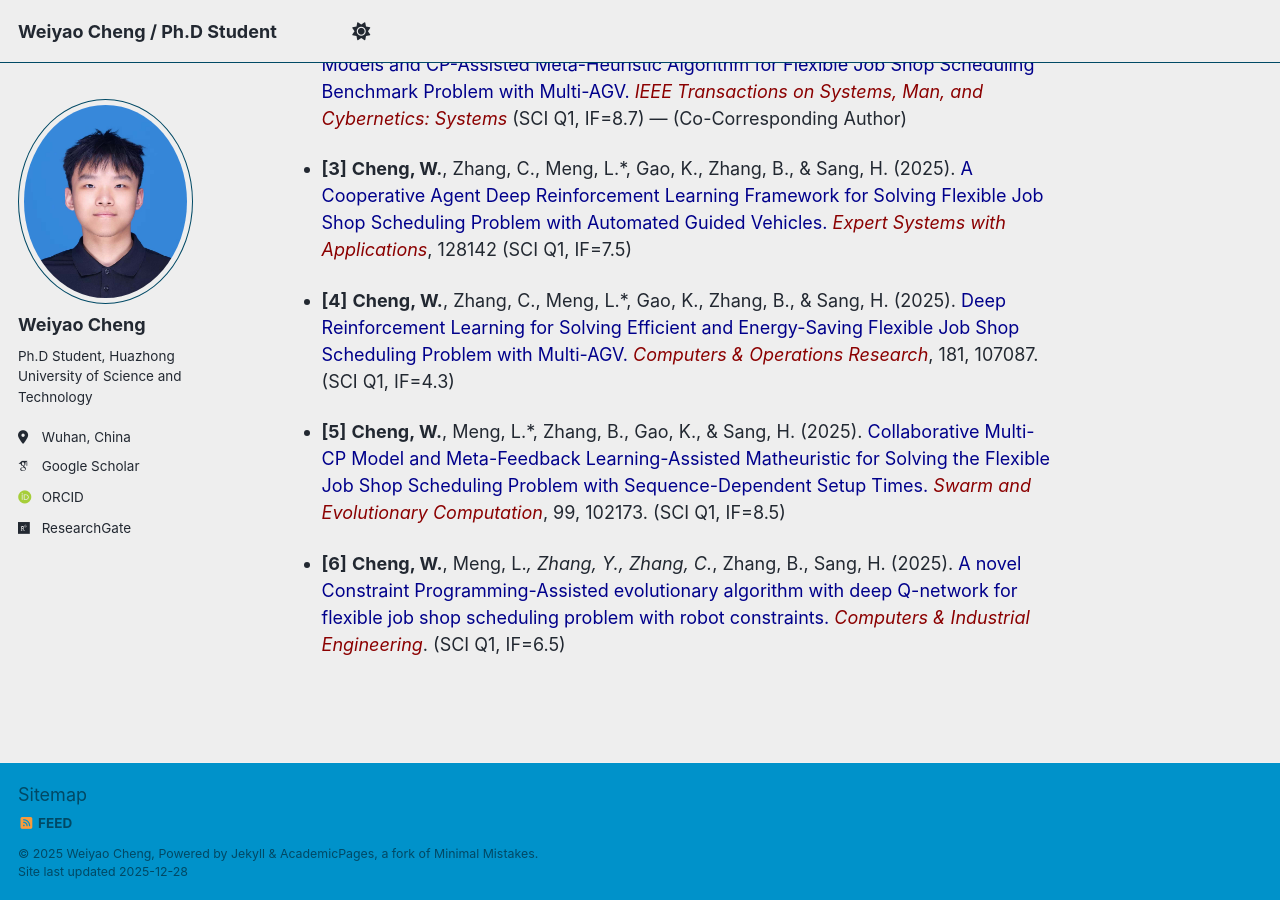
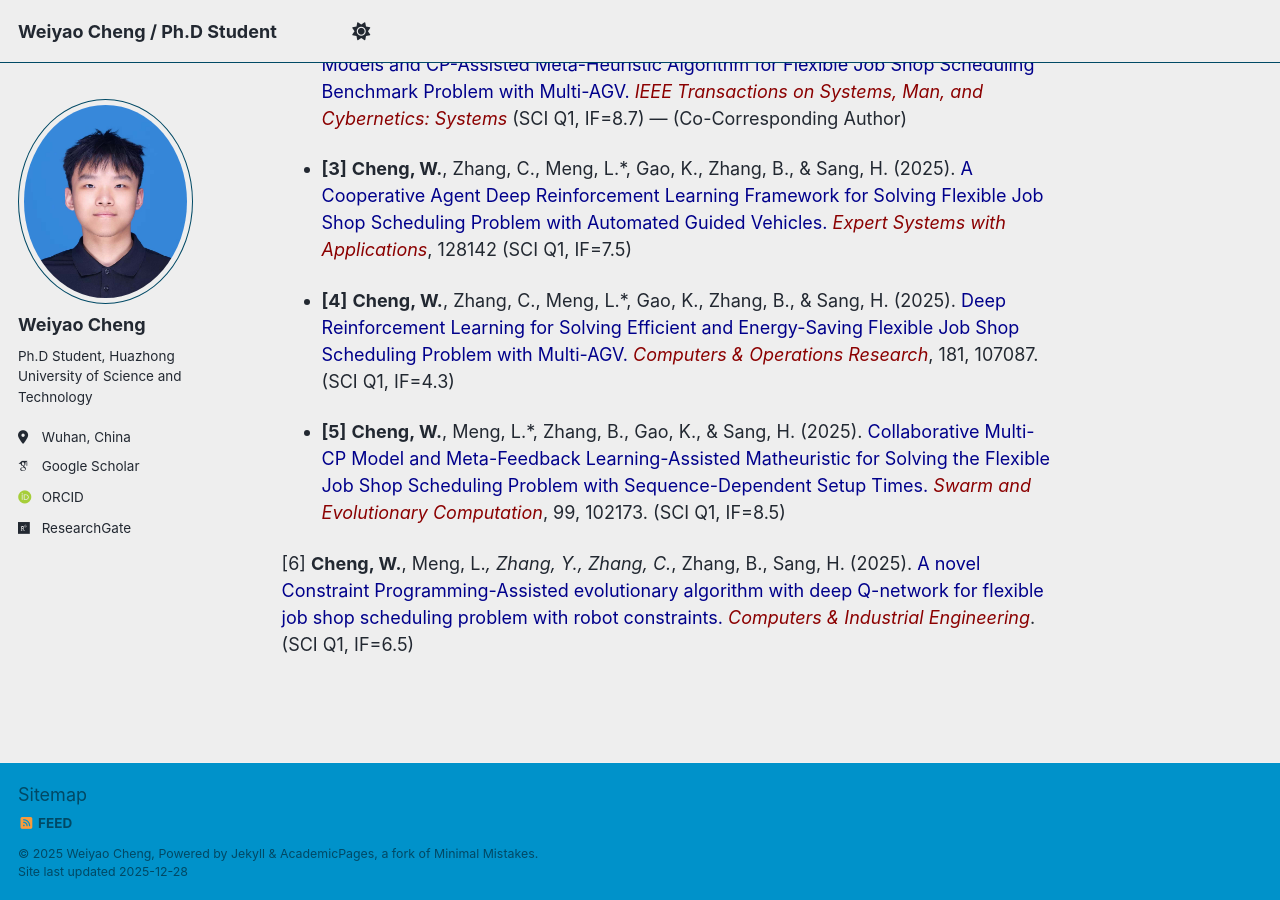
Before and after one commit to cwylcu080903/cwylcu080903.github.io, a Jekyll site: the page built from _pages/about.md, in a window 1280 px wide and 900 px high, scrolled down 746 px. Built offline with Jekyll 4.4.1, drawn with Linux system fonts in a browser that asks for light colours; some web fonts are replaced; a script bundle is joined from its source files by our own code; library files that are not in the unit come from our copies.

Commit message:
Update about.md

```diff
--- a/_pages/about.md
+++ b/_pages/about.md
@@ -27,4 +27,4 @@ Journal Publications
 
 - **[5]** **Cheng, W.**, Meng, L.*, Zhang, B., Gao, K., & Sang, H. (2025). <span style="color: #00008B;">Collaborative Multi-CP Model and Meta-Feedback Learning-Assisted Matheuristic for Solving the Flexible Job Shop Scheduling Problem with Sequence-Dependent Setup Times.</span> <i style="color: #8B0000;">Swarm and Evolutionary Computation</i>, 99, 102173. (SCI Q1, IF=8.5)
 
-- **[6]** **Cheng, W.**, Meng, L.*, Zhang, Y., Zhang, C.*, Zhang, B., Sang, H. (2025). <span style="color: #00008B;">A novel Constraint Programming-Assisted evolutionary algorithm with deep Q-network for flexible job shop scheduling problem with robot constraints.</span> <i style="color: #8B0000;">Computers & Industrial Engineering</i>. (SCI Q1, IF=6.5)
+[6] <b>Cheng, W.</b>, Meng, L.*, Zhang, Y., Zhang, C.*, Zhang, B., Sang, H. (2025). <span style="color: #00008B;">A novel Constraint Programming-Assisted evolutionary algorithm with deep Q-network for flexible job shop scheduling problem with robot constraints.</span> <i style="color: #8B0000;">Computers & Industrial Engineering</i>. (SCI Q1, IF=6.5)
```
